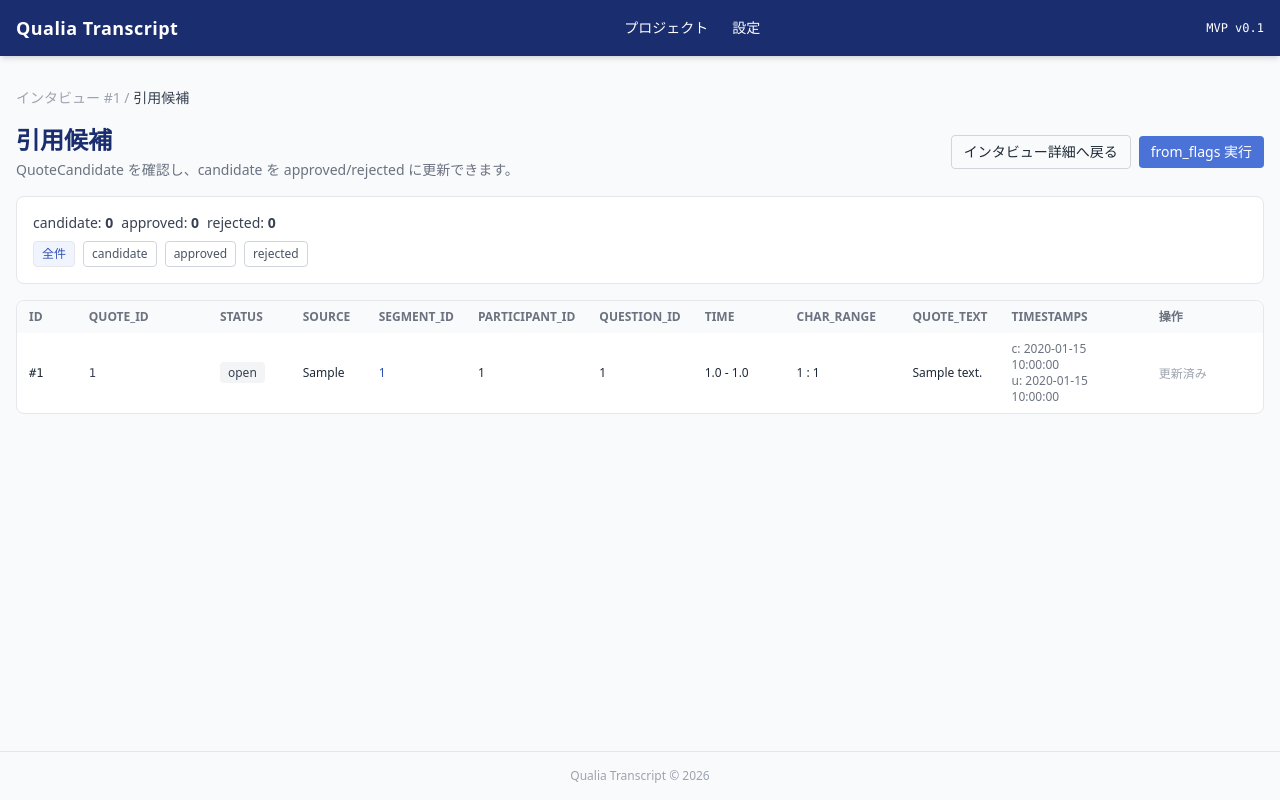
After one commit to hgwd89/qualia_transcript, a Flask app: page /interviews/1/quote-candidates in a window 1280 px wide. The commit adds this page. Run offline with Flask 3, Linux system fonts and the light colour scheme; tables that the repository leaves empty hold one stand-in row (values such as "Sample post"); some libraries are stand-ins or nearby versions.

Commit message:
feat: add quote candidate review UI

```diff
--- a/routes/interviews.py
+++ b/routes/interviews.py
@@ -161,6 +161,11 @@ def detail(interview_id):
         .filter_by(interview_id=interview.id, status="open")
         .count()
     )
+    quote_candidate_count = (
+        QuoteCandidate.query
+        .filter_by(interview_id=interview.id, status="candidate")
+        .count()
+    )
 
     semantic_analysis = (
         AIAnalysis.query
@@ -182,6 +187,7 @@ def detail(interview_id):
                            speaker_assignment_map=speaker_assignment_map,
                            unclassified_count=unclassified_count,
                            review_open_count=review_open_count,
+                           quote_candidate_count=quote_candidate_count,
                            semantic_analysis=semantic_analysis,
                            semantic_payload=semantic_payload,
                            semantic_error=semantic_error)
@@ -311,6 +317,89 @@ def review_queue(interview_id):
         items=items,
         open_count=open_count,
         item_type_counts=item_type_counts,
+    )
+
+
+@bp.route("/interviews/<int:interview_id>/quote-candidates")
+def quote_candidates(interview_id):
+    interview = Interview.query.get_or_404(interview_id)
+    status_filter = (request.args.get("status") or "").strip().lower() or None
+    if status_filter and status_filter not in ALLOWED_QUOTE_CANDIDATE_STATUSES:
+        return "invalid status filter", 400
+
+    focus_raw = request.args.get("focus_id")
+    focus_id = None
+    if focus_raw not in (None, "", "null"):
+        try:
+            focus_id = int(focus_raw)
+        except (TypeError, ValueError):
+            focus_id = None
+
+    items = list_quote_candidates_for_interview(
+        db.session,
+        interview_id=interview.id,
+        status=status_filter,
+    )
+
+    counts = {
+        "candidate": QuoteCandidate.query.filter_by(interview_id=interview.id, status="candidate").count(),
+        "approved": QuoteCandidate.query.filter_by(interview_id=interview.id, status="approved").count(),
+        "rejected": QuoteCandidate.query.filter_by(interview_id=interview.id, status="rejected").count(),
+    }
+
+    return render_template(
+        "interviews/quote_candidates.html",
+        interview=interview,
+        project=interview.project,
+        items=items,
+        counts=counts,
+        status_filter=status_filter,
+        focus_id=focus_id,
+    )
+
+
+@bp.route("/interviews/<int:interview_id>/quote-candidates/from-flags", methods=["POST"])
+def quote_candidates_from_flags(interview_id):
+    interview = Interview.query.get_or_404(interview_id)
+    summary = create_quote_candidates_from_flags(db.session, interview_id=interview.id)
+    db.session.commit()
+    flash(
+        f"引用候補を生成しました（created={summary.get('created', 0)}, "
+        f"existing={summary.get('existing', 0)}, skipped={summary.get('skipped', 0)}）",
+        "success",
+    )
+    return redirect(url_for("interviews.quote_candidates", interview_id=interview.id))
+
+
+@bp.route("/interviews/<int:interview_id>/quote-candidates/<string:quote_id>/status", methods=["POST"])
+def update_quote_candidate_status_ui(interview_id, quote_id):
+    Interview.query.get_or_404(interview_id)
+    status = (request.form.get("status") or "").strip().lower()
+    if status not in ("approved", "rejected"):
+        return "invalid status", 400
+
+    try:
+        quote = update_quote_candidate_status(
+            db.session,
+            interview_id=interview_id,
+            quote_id=quote_id,
+            status=status,
+        )
+        db.session.commit()
+    except QuoteCandidateNotFoundError:
+        db.session.rollback()
+        return "quote candidate not found", 404
+    except QuoteCandidateValidationError:
+        db.session.rollback()
+        return "invalid status", 400
+
+    flash(f"QuoteCandidate {quote.quote_id} を {quote.status} に更新しました", "success")
+    return redirect(
+        url_for(
+            "interviews.quote_candidates",
+            interview_id=interview_id,
+            focus_id=quote.id,
+        )
     )
 
 
--- a/templates/interviews/detail.html
+++ b/templates/interviews/detail.html
@@ -97,6 +97,10 @@
     <a href="{{ url_for('interviews.unclassified_review', interview_id=interview.id) }}"
        class="text-sm text-amber-700 border border-amber-300 rounded px-3 py-1.5 hover:bg-amber-50 transition">
       未分類レビュー（{{ unclassified_count }}）
+    </a>
+    <a href="{{ url_for('interviews.quote_candidates', interview_id=interview.id) }}"
+       class="text-sm text-indigo-700 border border-indigo-300 rounded px-3 py-1.5 hover:bg-indigo-50 transition">
+      引用候補（{{ quote_candidate_count }}）
     </a>
     {% if interview.segments %}
     <button onclick="genVerbatim()"
--- /dev/null
+++ b/templates/interviews/quote_candidates.html
@@ -0,0 +1,130 @@
+{% extends "base.html" %}
+{% block title %}引用候補 | インタビュー #{{ interview.id }}{% endblock %}
+
+{% block content %}
+<nav class="text-sm text-gray-400 mb-4">
+  <a href="{{ url_for('interviews.detail', interview_id=interview.id) }}" class="hover:underline">インタビュー #{{ interview.id }}</a> /
+  <span class="text-gray-700">引用候補</span>
+</nav>
+
+<div class="flex items-center justify-between mb-4">
+  <div>
+    <h1 class="text-2xl font-bold text-brand-900">引用候補</h1>
+    <p class="text-sm text-gray-500 mt-1">QuoteCandidate を確認し、candidate を approved/rejected に更新できます。</p>
+  </div>
+  <div class="flex items-center gap-2">
+    <a href="{{ url_for('interviews.detail', interview_id=interview.id) }}"
+       class="text-sm border border-gray-300 rounded px-3 py-1.5 hover:bg-gray-50">
+      インタビュー詳細へ戻る
+    </a>
+    <form method="post" action="{{ url_for('interviews.quote_candidates_from_flags', interview_id=interview.id) }}">
+      <button type="submit"
+              class="text-sm bg-brand-500 text-white rounded px-3 py-1.5 hover:bg-brand-700">
+        from_flags 実行
+      </button>
+    </form>
+  </div>
+</div>
+
+<div class="bg-white rounded-lg border border-gray-200 p-4 mb-4">
+  <div class="text-sm text-gray-700 flex flex-wrap items-center gap-2">
+    <span>candidate: <span class="font-semibold">{{ counts.candidate }}</span></span>
+    <span>approved: <span class="font-semibold">{{ counts.approved }}</span></span>
+    <span>rejected: <span class="font-semibold">{{ counts.rejected }}</span></span>
+  </div>
+  <div class="mt-2 flex flex-wrap gap-2 text-xs">
+    <a href="{{ url_for('interviews.quote_candidates', interview_id=interview.id) }}"
+       class="px-2 py-1 rounded border {{ 'border-brand-400 text-brand-700 bg-brand-50' if not status_filter else 'border-gray-300 text-gray-600 hover:bg-gray-50' }}">
+      全件
+    </a>
+    {% for st in ['candidate', 'approved', 'rejected'] %}
+    <a href="{{ url_for('interviews.quote_candidates', interview_id=interview.id, status=st) }}"
+       class="px-2 py-1 rounded border {{ 'border-brand-400 text-brand-700 bg-brand-50' if status_filter == st else 'border-gray-300 text-gray-600 hover:bg-gray-50' }}">
+      {{ st }}
+    </a>
+    {% endfor %}
+  </div>
+</div>
+
+{% if items %}
+<div class="bg-white rounded-lg border border-gray-200 overflow-hidden">
+  <div class="overflow-x-auto">
+    <table class="w-full text-sm">
+      <thead class="bg-gray-50 text-gray-500 text-xs uppercase">
+        <tr>
+          <th class="px-3 py-2 text-left w-20">id</th>
+          <th class="px-3 py-2 text-left w-44">quote_id</th>
+          <th class="px-3 py-2 text-left w-24">status</th>
+          <th class="px-3 py-2 text-left w-20">source</th>
+          <th class="px-3 py-2 text-left w-24">segment_id</th>
+          <th class="px-3 py-2 text-left w-24">participant_id</th>
+          <th class="px-3 py-2 text-left w-24">question_id</th>
+          <th class="px-3 py-2 text-left w-32">time</th>
+          <th class="px-3 py-2 text-left w-32">char_range</th>
+          <th class="px-3 py-2 text-left">quote_text</th>
+          <th class="px-3 py-2 text-left w-48">timestamps</th>
+          <th class="px-3 py-2 text-left w-48">操作</th>
+        </tr>
+      </thead>
+      <tbody class="divide-y divide-gray-100">
+      {% for item in items %}
+        <tr id="quote-candidate-{{ item.id }}" class="hover:bg-gray-50 {% if focus_id and item.id == focus_id %}bg-indigo-50{% endif %}">
+          <td class="px-3 py-2 text-xs font-mono">#{{ item.id }}</td>
+          <td class="px-3 py-2 text-xs font-mono text-gray-700">{{ item.quote_id }}</td>
+          <td class="px-3 py-2 text-xs">
+            {% if item.status == 'candidate' %}
+              <span class="px-2 py-0.5 rounded bg-amber-100 text-amber-800">candidate</span>
+            {% elif item.status == 'approved' %}
+              <span class="px-2 py-0.5 rounded bg-emerald-100 text-emerald-800">approved</span>
+            {% else %}
+              <span class="px-2 py-0.5 rounded bg-gray-100 text-gray-700">{{ item.status }}</span>
+            {% endif %}
+          </td>
+          <td class="px-3 py-2 text-xs">{{ item.source }}</td>
+          <td class="px-3 py-2 text-xs">
+            <a href="{{ url_for('interviews.detail', interview_id=interview.id) }}#segment-{{ item.segment_id }}"
+               class="text-brand-700 hover:underline">{{ item.segment_id }}</a>
+          </td>
+          <td class="px-3 py-2 text-xs">{{ item.participant_id or '-' }}</td>
+          <td class="px-3 py-2 text-xs">{{ item.question_id or '-' }}</td>
+          <td class="px-3 py-2 text-xs">{{ item.start_sec if item.start_sec is not none else '-' }} - {{ item.end_sec if item.end_sec is not none else '-' }}</td>
+          <td class="px-3 py-2 text-xs">{{ item.char_start if item.char_start is not none else '-' }} : {{ item.char_end if item.char_end is not none else '-' }}</td>
+          <td class="px-3 py-2 text-xs text-gray-800">{{ item.quote_text }}</td>
+          <td class="px-3 py-2 text-xs text-gray-500">
+            <div>c: {{ item.created_at or '-' }}</div>
+            <div>u: {{ item.updated_at or '-' }}</div>
+          </td>
+          <td class="px-3 py-2">
+            {% if item.status == 'candidate' %}
+            <div class="flex items-center gap-1">
+              <form method="post" action="{{ url_for('interviews.update_quote_candidate_status_ui', interview_id=interview.id, quote_id=item.quote_id) }}">
+                <input type="hidden" name="status" value="approved">
+                <button type="submit"
+                        class="text-xs rounded border border-emerald-300 text-emerald-700 px-2 py-1 hover:bg-emerald-50">
+                  approved
+                </button>
+              </form>
+              <form method="post" action="{{ url_for('interviews.update_quote_candidate_status_ui', interview_id=interview.id, quote_id=item.quote_id) }}">
+                <input type="hidden" name="status" value="rejected">
+                <button type="submit"
+                        class="text-xs rounded border border-gray-300 text-gray-700 px-2 py-1 hover:bg-gray-50">
+                  rejected
+                </button>
+              </form>
+            </div>
+            {% else %}
+              <span class="text-xs text-gray-400">更新済み</span>
+            {% endif %}
+          </td>
+        </tr>
+      {% endfor %}
+      </tbody>
+    </table>
+  </div>
+</div>
+{% else %}
+<div class="bg-white rounded-lg border border-gray-200 p-6 text-sm text-gray-500">
+  引用候補はまだありません。from_flags 実行で候補を生成できます。
+</div>
+{% endif %}
+{% endblock %}
--- a/templates/interviews/review_queue.html
+++ b/templates/interviews/review_queue.html
@@ -82,6 +82,9 @@
             {% if item.target_type == 'speaker_assignment' %}
               <a href="{{ url_for('interviews.speaker_review', interview_id=interview.id) }}"
                  class="text-cyan-700 hover:underline">話者対応へ</a>
+            {% elif item.target_type == 'quote_candidate' %}
+              <a href="{{ url_for('interviews.quote_candidates', interview_id=interview.id, focus_id=item.target_id) }}"
+                 class="text-indigo-700 hover:underline">引用候補へ</a>
             {% elif item.target_type == 'segment' %}
               <a href="{{ url_for('interviews.detail', interview_id=interview.id) }}#segment-{{ item.target_id }}"
                  class="text-brand-700 hover:underline">segmentへ</a>
```
Also changed, not shown: tests/smoke_quote_candidates_ui.py (added, +264 -0 lines), 1 other file.
